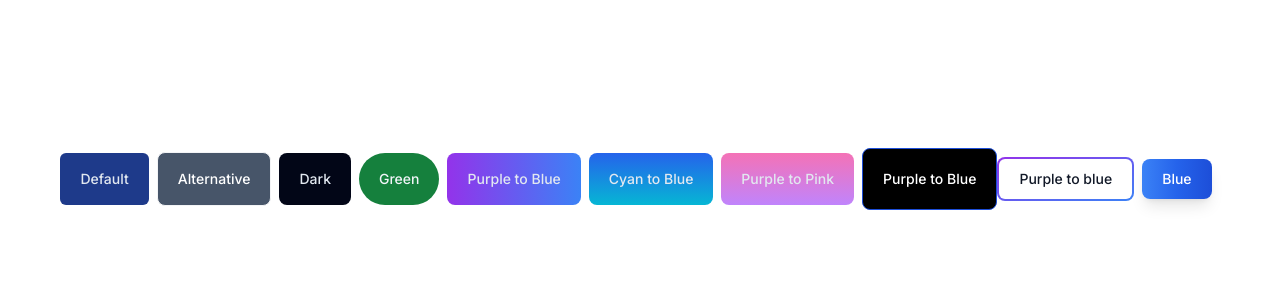
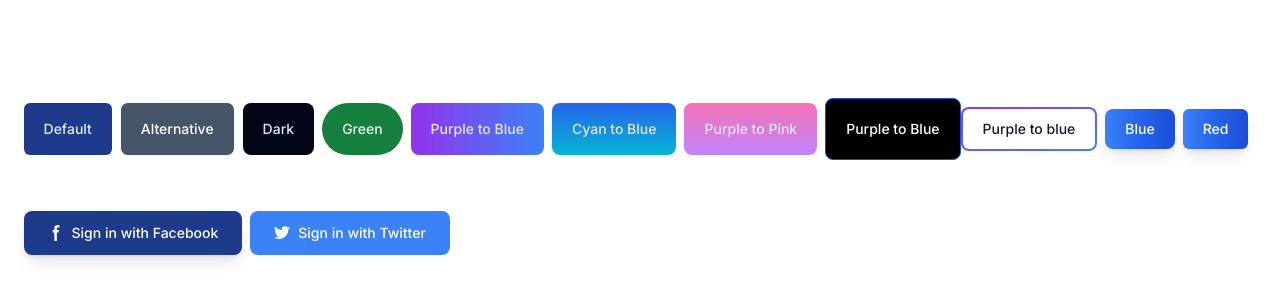
Before and after one commit to shyam888-git/component-design-to-learn, a Next.js app: page / in a window 1280 px wide. Shown: the part 220-520 px from the top of the page. Built offline with nearby package versions, Linux system fonts and the light colour scheme.

Commit message:
button component for social-media

```diff
--- a/src/app/components/ButtonComponent.tsx
+++ b/src/app/components/ButtonComponent.tsx
@@ -69,9 +69,64 @@ const ButtonComponents = () => {
 
       <button
         type="button"
-        className="text-white bg-gradient-to-r from-blue-500 via-blue-600 to-blue-700 hover:bg-gradient-to-br focus:ring-4 focus:outline-none focus:ring-blue-300 shadow-lg  font-medium rounded-lg text-sm px-5 py-2.5 text-center me-2 mb-2"
+        className="text-white bg-gradient-to-r from-blue-500 via-blue-600
+         to-blue-700 hover:bg-gradient-to-br focus:ring-4 focus:outline-none
+          focus:ring-blue-300 shadow-lg  font-medium rounded-lg text-sm px-5 py-2.5 text-center me-2 mb-2"
       >
         Blue
+      </button>
+
+      <button
+        type="button"
+        className="text-white bg-gradient-to-r from-blue-500 via-blue-600
+       to-blue-700 hover:bg-gradient-to-br focus:ring-4 focus:outline-none focus:ring-blue-300
+       shadow-lg font-medium text-sm me-2 mb-2 px-5 py-2.5 text-center rounded-md "
+      >
+        {" "}
+        Red
+      </button>
+      <br />
+      <br />
+      <br />
+
+      <button
+        type="button"
+        className="bg-blue-900 px-6 py-3 inline-flex items-center text-white rounded-lg me-2 mb-2 focus:outline-none shadow-lg focus:ring-blue-900 focus:ring-4 font-medium text-sm text-center"
+      >
+        <svg
+          className="w-4 h-4 me-2"
+          aria-hidden="true"
+          xmlns="http://www.w3.org/2000/svg"
+          fill="currentColor"
+          viewBox="0 0 8 19"
+        >
+          <path
+            fill-rule="evenodd"
+            d="M6.135 3H8V0H6.135a4.147 4.147 0 0 0-4.142 4.142V6H0v3h2v9.938h3V9h2.021l.592-3H5V3.591A.6.6 0 0 1 5.592 3h.543Z"
+            clip-rule="evenodd"
+          />
+        </svg>
+        Sign in with Facebook
+      </button>
+
+      <button
+        type="button"
+        className="px-6 py-3 bg-blue-500 text-white rounded-lg font-medium text-sm focus:outline-none border-none focus:ring-4 focus:ring-blue-500 me-2 mb-2 inline-flex items-center"
+      >
+        <svg
+          className="w-4 h-4 me-2"
+          aria-hidden="true"
+          xmlns="http://www.w3.org/2000/svg"
+          fill="currentColor"
+          viewBox="0 0 20 17"
+        >
+          <path
+            fill-rule="evenodd"
+            d="M20 1.892a8.178 8.178 0 0 1-2.355.635 4.074 4.074 0 0 0 1.8-2.235 8.344 8.344 0 0 1-2.605.98A4.13 4.13 0 0 0 13.85 0a4.068 4.068 0 0 0-4.1 4.038 4 4 0 0 0 .105.919A11.705 11.705 0 0 1 1.4.734a4.006 4.006 0 0 0 1.268 5.392 4.165 4.165 0 0 1-1.859-.5v.05A4.057 4.057 0 0 0 4.1 9.635a4.19 4.19 0 0 1-1.856.07 4.108 4.108 0 0 0 3.831 2.807A8.36 8.36 0 0 1 0 14.184 11.732 11.732 0 0 0 6.291 16 11.502 11.502 0 0 0 17.964 4.5c0-.177 0-.35-.012-.523A8.143 8.143 0 0 0 20 1.892Z"
+            clip-rule="evenodd"
+          />
+        </svg>
+        Sign in with Twitter
       </button>
     </div>
   );
```
